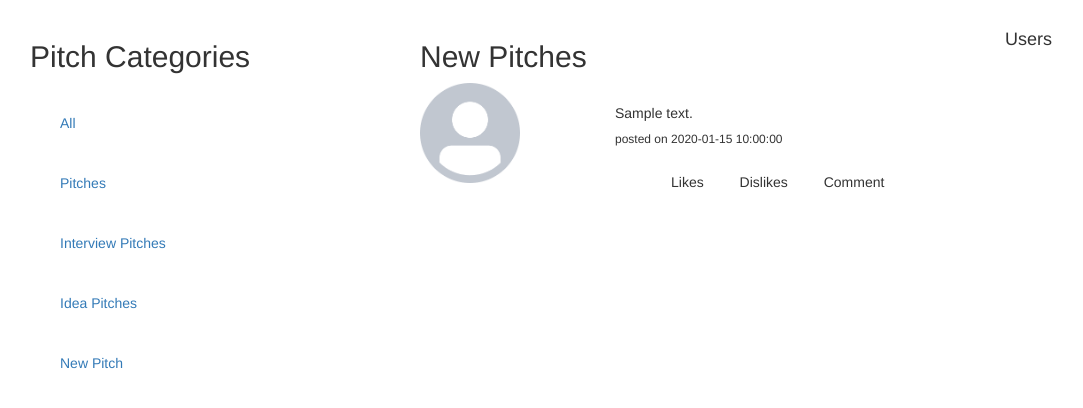
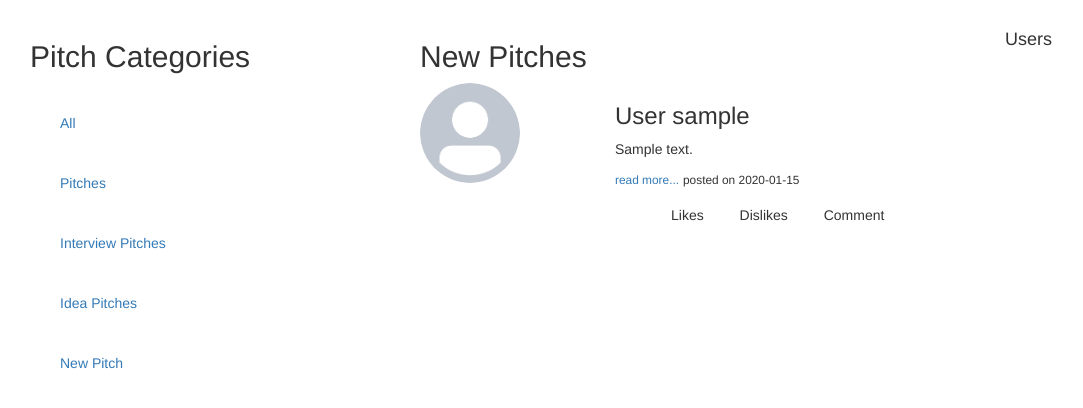
Before and after one commit to ThiraTheNerd/PitchTube, a Flask app: page / in a window 1280 px wide. Shown: the part 66-474 px from the top of the page, without its empty margins (40-1123 px from the left). Run offline with Flask 2, Linux system fonts and the light colour scheme; tables that the repository leaves empty hold one stand-in row (values such as "Sample post"); some libraries are stand-ins or nearby versions.

Commit message:
collect pitches data from the database

```diff
--- a/app/main/views.py
+++ b/app/main/views.py
@@ -58,7 +58,7 @@
   pitch_form = PitchForm()
   if pitch_form.validate_on_submit():
     pitch = Pitch(pitch=pitch_form.pitch_title.data, content =pitch_form.content.data,
-    user_id = current_user.id,category = pitch_form.category.data,)
+    user = current_user.id,category = pitch_form.category.data,)
     db.session.add(pitch)
     db.session.commit()
     flash('Your pitch has been created successfully')
--- a/app/static/css/index.css
+++ b/app/static/css/index.css
@@ -76,4 +76,5 @@
 #users-profile{
   height: 100px;
   width: 100px;
+  border-radius: 180px;
 }
--- a/app/templates/index.html
+++ b/app/templates/index.html
@@ -25,7 +25,7 @@
             {{ message }}
           </div>
           {% endfor %}
-
+          {% if pitches%}
             {% for pitch in pitches%}
             <div class="col-md-4">
               {% if pitch.profile_pic_path %}
@@ -36,11 +36,12 @@
             </div>
             <div class="col-md-8">
               <div class="card">
-              <h3 class="card-header">{{pitch.username}}</h5>
+                <h3 class="card-header">{{pitch.user}}</h5>
                 <div class="card-body">
                   <h4>{{pitch.category_id}}</h6>
                   <p>{{pitch.content | truncate(50)}}</p>
-                <h6 id="post-date">posted on {{pitch.posted_date}}</h6>
+                  <small><a class="article-readmore" href="">read more...</a></small>
+                  <small id="post-date">posted on {{pitch.posted_date.strftime('%Y-%m-%d')}}</small>
                   <ul id="interactive-layer">
                     <li>Likes</li>
                     <li>Dislikes</li>
@@ -50,6 +51,12 @@
               </div>
             </div>
             {% endfor %}
+          {% else %}
+            <div class="alert alert-warning">
+              <button type="button" class="close" data-dismiss="alert">&times;</button>
+              No pitches available
+            </div>
+          {% endif %}
         </div>
       </div>
     </div>
```
Also changed, not shown: config.py (+7 -0 lines), app/static/photos/pp_1.jpeg (deleted), app/static/photos/pp_2.jpeg (renamed from app/static/photos/pp.jpeg). Lines whose indentation alone changed are shown as unchanged.
